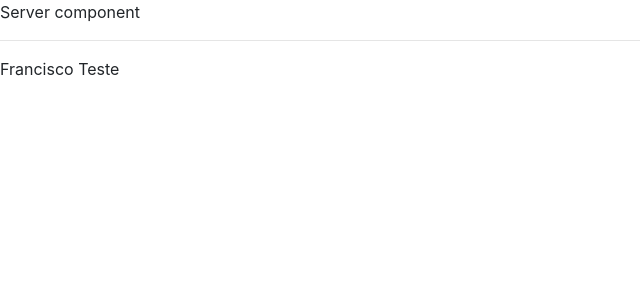
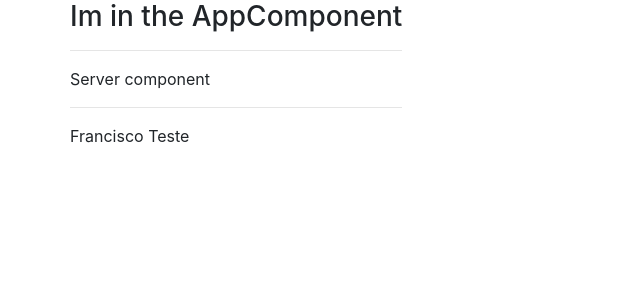
Before and after one commit to franciscovaz/course-project-angular, an Angular app: page / in a window 1280 px wide. Shown: the top 300 px of the page, without its empty margins (0-640 px from the left). Built offline with nearby package versions, Linux system fonts and the light colour scheme.

Commit message:
use selector different with attributes or classes

```diff
--- a/src/app/app.component.html
+++ b/src/app/app.component.html
@@ -1 +1,11 @@
-<app-server></app-server>
+<div class="container">
+  <div class="row">
+    <div class="col-xs-12">
+      <h3>Im in the AppComponent</h3>
+      <hr>
+      <!-- <app-server></app-server> -->
+      <!-- <div app-server></div> -->
+      <div class="app-server"></div>
+    </div>
+  </div>
+</div>
--- a/src/app/server/server.component.ts
+++ b/src/app/server/server.component.ts
@@ -2,7 +2,9 @@ import { Component } from '@angular/core';
 
 
 @Component({
-  selector: 'app-server',
+  // selector: 'app-server',
+  // selector: '[app-server]',
+  selector: '.app-server',
   templateUrl: './server.component.html'
 })
 export class ServerComponent {
```
